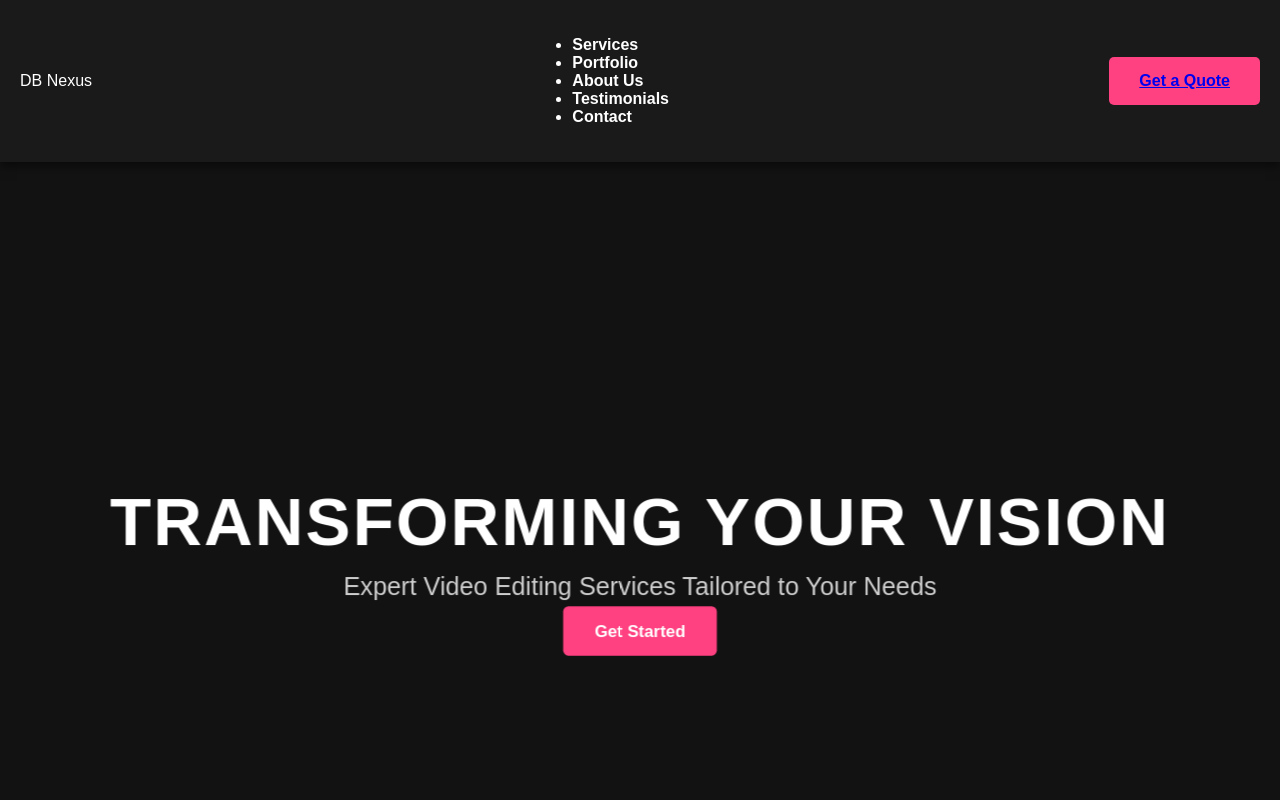
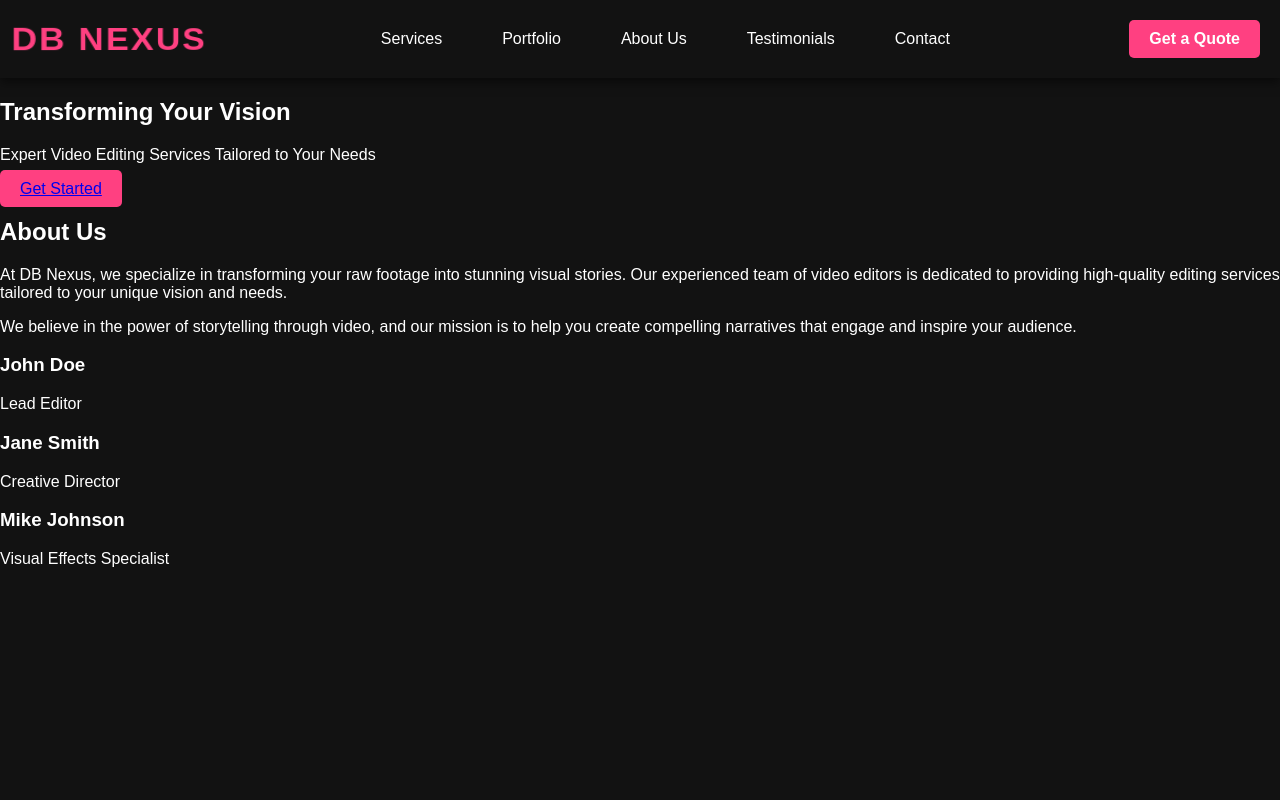
Before and after one commit to dbnexuss/dbnexuss-website, a plain HTML site: page index.html in a window 1280 px wide. Shown: the top 800 px of the page. Drawn offline with Linux system fonts and the light colour scheme.

Commit message:
Update styles.css

```diff
--- a/styles.css
+++ b/styles.css
@@ -1,119 +1,72 @@
 body {
     margin: 0;
     font-family: Arial, sans-serif;
-    background-color: #121212; /* Dark background for the body */
+    background-color: #121212; /* Dark background */
     color: #ffffff; /* Light text color */
 }
 
-/* Header Styles */
-header {
-    background-color: #1a1a1a;
-    padding: 20px;
+.header {
     display: flex;
     justify-content: space-between;
     align-items: center;
+    padding: 20px;
     box-shadow: 0 4px 10px rgba(0, 0, 0, 0.5);
-}
-
-header h1 {
-    font-size: 2rem;
-    color: #ff4081;
-    margin: 0;
-}
-
-nav {
-    display: flex;
-    gap: 20px;
-}
-
-nav a {
-    color: #ffffff;
-    text-decoration: none;
-    font-weight: bold;
-    transition: color 0.3s;
-}
-
-nav a:hover {
-    color: #ff4081;
-}
-
-/* Hero Section Styles */
-.hero {
     position: relative;
-    height: 100vh; /* Full viewport height */
-    display: flex;
-    justify-content: center;
-    align-items: center;
-    overflow: hidden;
     perspective: 1000px; /* 3D perspective */
 }
 
-.hero-content {
-    position: relative;
-    z-index: 2; /* Ensure it appears above background */
-    text-align: center;
-    transform: translateZ(50px); /* 3D effect */
+.logo {
+    font-size: 2rem;
+    font-weight: bold;
+    text-transform: uppercase;
+    letter-spacing: 2px;
+    color: #ff4081; /* Accent color */
+    transform: rotateY(10deg); /* 3D effect */
 }
 
-.hero h1 {
-    font-size: 4rem;
-    margin: 0;
-    letter-spacing: 2px;
-    text-transform: uppercase;
-    animation: fadeIn 1.5s ease-in-out; /* Fade-in animation */
+.navbar {
+    flex-grow: 1;
+    text-align: center;
 }
 
-.hero p {
-    font-size: 1.5rem;
-    margin: 10px 0 20px;
-    opacity: 0.8;
+.nav-list {
+    list-style: none;
+    padding: 0;
+    margin: 0;
+    display: flex;
+    justify-content: center;
+}
+
+.nav-list li {
+    margin: 0 15px;
+}
+
+.nav-list a {
+    text-decoration: none;
+    color: #ffffff; /* White text */
+    padding: 10px 15px;
+    border-radius: 5px;
+    transition: background-color 0.3s, transform 0.3s;
+}
+
+.nav-list a:hover {
+    background-color: rgba(255, 64, 129, 0.3); /* Hover effect */
+    transform: translateY(-3px); /* 3D hover effect */
 }
 
 .cta-button {
-    padding: 15px 30px;
-    background-color: #ff4081;
-    color: #ffffff;
+    background-color: #ff4081; /* CTA button color */
+    padding: 10px 20px;
+    border-radius: 5px;
+    transition: transform 0.3s;
+}
+
+.cta-button a {
     text-decoration: none;
-    border-radius: 5px;
+    color: #ffffff; /* White text */
     font-weight: bold;
-    transition: transform 0.3s, box-shadow 0.3s;
 }
 
 .cta-button:hover {
-    transform: translateY(-5px) scale(1.05);
-    box-shadow: 0 10px 20px rgba(255, 64, 129, 0.5);
+    transform: translateY(-5px); /* 3D hover effect */
 }
-
-.hero-background {
-    position: absolute;
-    top: 0;
-    left: 0;
-    right: 0;
-    bottom: 0;
-    background: url('your-background-video-or-image.jpg') no-repeat center center / cover;
-    z-index: 1;
-    filter: brightness(0.5);
-    transform: translateZ(-20px); /* 3D effect for background */
-    animation: scaleUp 10s infinite alternate; /* Optional scaling animation */
-}
-
-/* Keyframes for animations */
-@keyframes fadeIn {
-    from {
-        opacity: 0;
-        transform: translateY(-30px);
-    }
-    to {
-        opacity: 1;
-        transform: translateY(0);
-    }
-}
-
-@keyframes scaleUp {
-    0% {
-        transform: scale(1);
-    }
-    100% {
-        transform: scale(1.05);
-    }
-}
```
